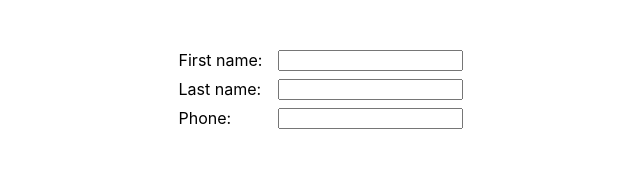
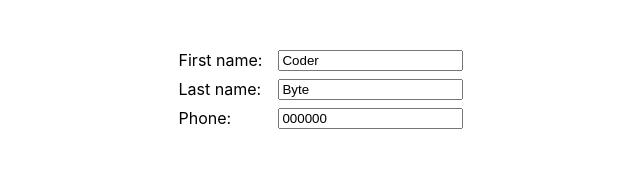
Before and after one commit to Annie-Huang/my-react18-js-app, a React (Create React App) app: page / in a window 1280 px wide. Shown: the top 179 px of the page, without its empty margins (319-959 px from the left). Built offline with nearby package versions, Linux system fonts and the light colour scheme; the HTML template or start-up script is replaced by a standard one.

Commit message:
Add initial value for user and reference user in input value

```diff
--- a/src/App.js
+++ b/src/App.js
@@ -1,19 +1,38 @@
 import './App.css';
+import { useState } from 'react';
 
 const PhoneBookForm = () => {
+  const initState = {
+    id: null,
+    firstname: 'Coder',
+    lastname: 'Byte',
+    phone: '000000',
+  };
+  const [user, setUser] = useState(initState);
+
   return (
     <form className='form'>
       <div className='form-row'>
         <label htmlFor='firstName'>First name:</label>
-        <input type='text' name='firstName' id='firstName' />
+        <input
+          type='text'
+          name='firstName'
+          id='firstName'
+          value={user.firstname}
+        />
       </div>
       <div className='form-row'>
         <label htmlFor='lastName'>Last name:</label>
-        <input type='text' name='lastName' id='lastName' />
+        <input
+          type='text'
+          name='lastName'
+          id='lastName'
+          value={user.lastname}
+        />
       </div>
       <div className='form-row'>
         <label htmlFor='phone'>Phone:</label>
-        <input type='text' name='phone' id='phone' />
+        <input type='text' name='phone' id='phone' value={user.phone} />
       </div>
     </form>
   );
```
